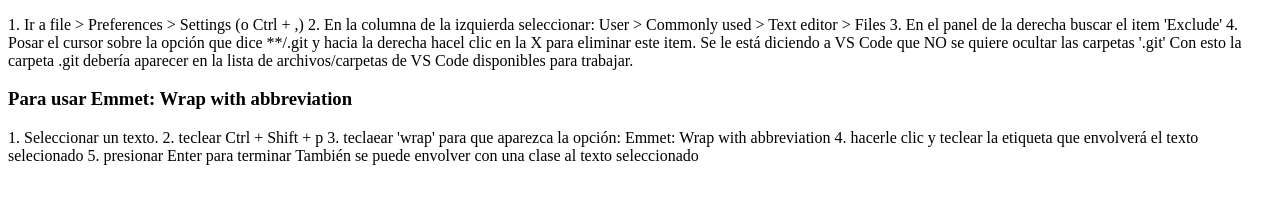
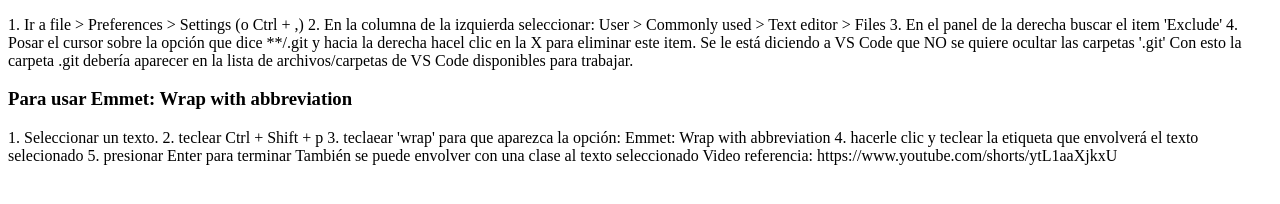
Before and after one commit to ZMv-ZMv/vs-code, a plain HTML site: page index.html in a window 1280 px wide. Shown: the part 92-296 px from the top of the page. Drawn offline with Linux system fonts and the light colour scheme.

Commit message:
actualizacion de documentacion

```diff
--- a/index.html
+++ b/index.html
@@ -26,7 +26,7 @@
     4. hacerle clic y teclear la etiqueta que envolverá el texto selecionado
     5. presionar Enter para terminar
 También se puede envolver con una clase al texto seleccionado
-
+Video referencia: https://www.youtube.com/shorts/ytL1aaXjkxU
 </div>
 
 </body>
```
